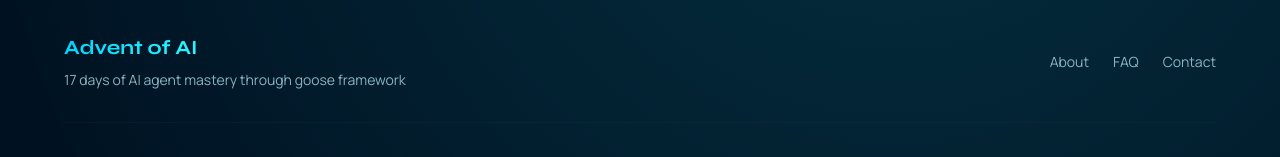
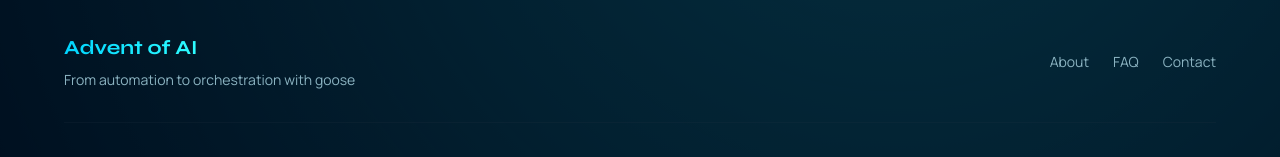
Before and after one commit to blackgirlbytes/frosty-agent-forge, a Next.js app: page / in a window 1280 px wide. Shown: the part 2101-2258 px from the top of the page. Built offline with nearby package versions, Linux system fonts and the light colour scheme.

Commit message:
Update footer tagline to match hero progression theme

```diff
--- a/src/components/Footer.tsx
+++ b/src/components/Footer.tsx
@@ -10,7 +10,7 @@ export const Footer = () => {
               Advent of AI
             </h3>
             <p className="text-sm text-muted-foreground">
-              17 days of AI agent mastery through goose framework
+              From automation to orchestration with goose
             </p>
           </div>
 
```
